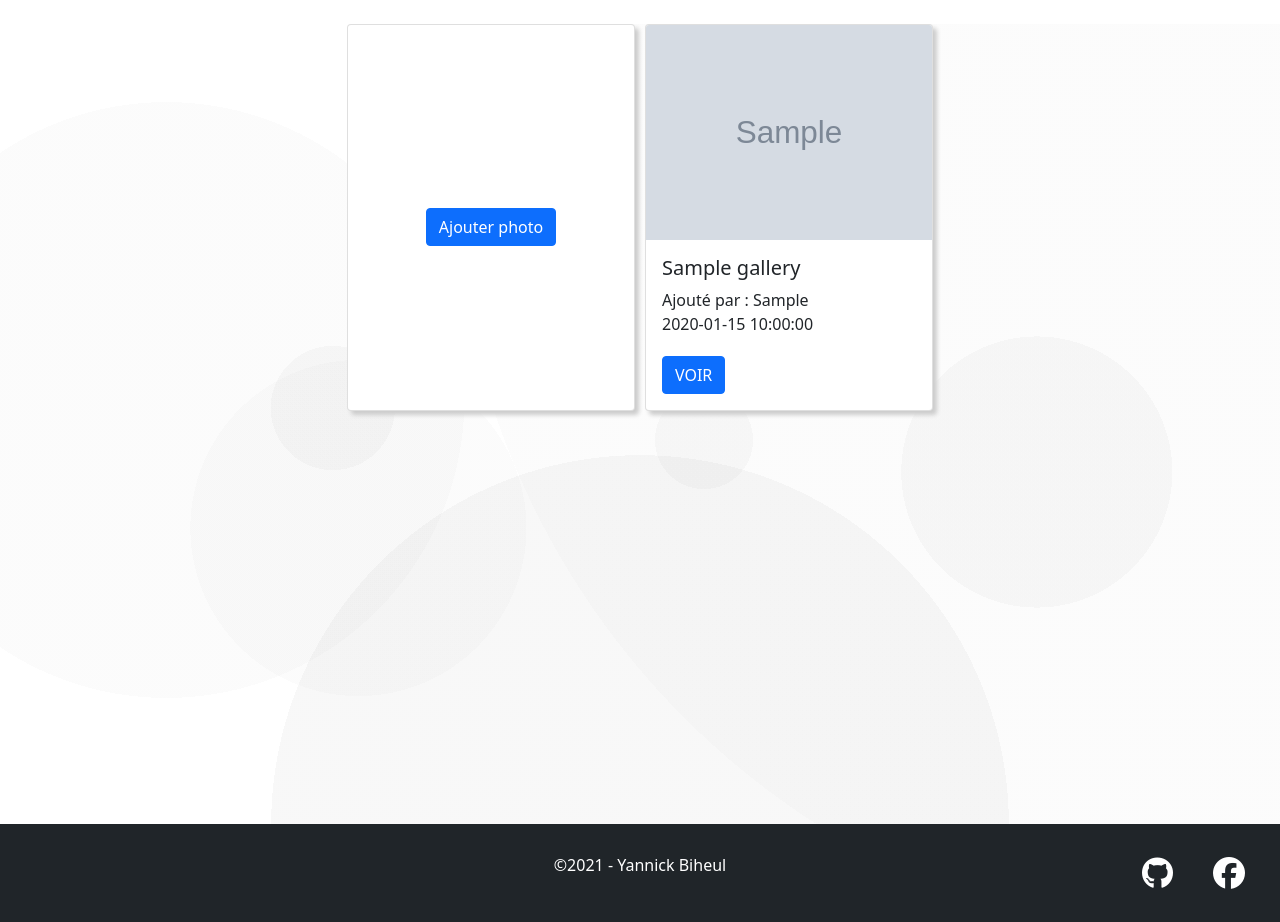
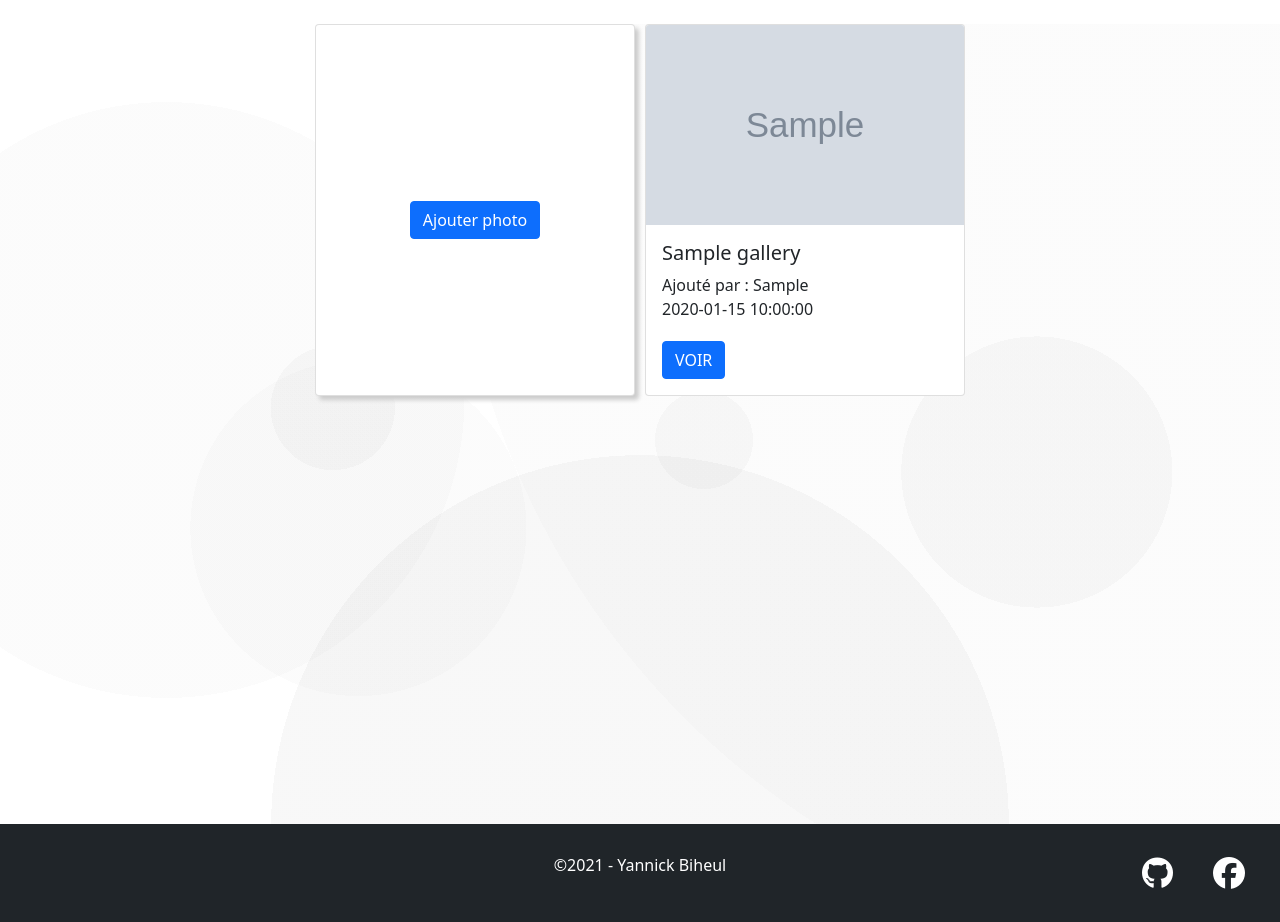
Before and after one commit to yannickbiheul/blog_v1, a PHP site: template views/viewGallery.php in a window 1280 px wide. Shown: the part 56-978 px from the top of the page. Run offline with PHP 8.4, Linux system fonts and the light colour scheme; the visitor is signed in with stand-in values (Sample User, id 1); tables that the repository leaves empty or names only in its code hold one stand-in row (values such as "Sample post"); the template is opened without the code that fills it: most values are stand-ins (such as "Sample title", 1, 10 or a date in 2020); grey boxes marked "Sample" are stand-in pictures; some libraries are stand-ins or nearby versions.

Commit message:
Modif views gallery et photo

```diff
--- a/views/viewGallery.php
+++ b/views/viewGallery.php
@@ -3,13 +3,13 @@ ob_start();
 $title = 'Deskad | Gallery';
 ?>
 
-<div class="container-fluid" id="gallery" style="margin-top:80px;">
+<div class="container-fluid" id="gallery" style="margin:80px 0;">
 
 <div class="row d-flex justify-content-center">
 
     <div class="col col-lg-12 d-flex justify-content-center flex-wrap" style="gap:10px;">
 
-        <div class="card" style="width: 18rem;box-shadow: 4px 4px 4px #ccc;">
+        <div class="card" style="width: 20rem;box-shadow: 4px 4px 4px #ccc;">
             <div class="card-body d-flex justify-content-center align-items-center">
                 <?php if (isset($_SESSION['pseudo'])) {?>
                 <a href="index.php?action=formGallery" class="btn btn-primary">Ajouter photo</a>
@@ -20,16 +20,18 @@ $title = 'Deskad | Gallery';
         </div>
 
         <?php foreach ($galleries as $gallery) {?>
-        <div class="card" style="width: 18rem;box-shadow: 4px 4px 4px #ccc;">
-            <img src="assets/images/<?= $gallery['gallery_photo'] ?>" class="card-img-top" alt="<?= $gallery['gallery_photo'] ?>">
+        <div class="card" style="width: 20rem;">
+            <img src="assets/images/<?= $gallery['gallery_photo'] ?>" class="card-img-top" alt="assets/images/<?= $gallery['gallery_photo'] ?>" style="height: 200px;">
             <div class="card-body">
                 <h5 class="card-title"><?= $gallery['gallery_title']; ?></h5>
-                <p class="card-text">Ajouté par : <?= $gallery['pseudo_user']; ?> </p>
+                <p class="card-text">Ajouté par : <?= $gallery['pseudo_user']; ?></p>
                 <p class="card-text"><?= $gallery['creation_date_fr']; ?></p>
                 <a href="index.php?action=viewPhoto&params=<?= $gallery['gallery_id']; ?>" class="btn btn-primary">VOIR</a>
             </div>
         </div>
         <?php } ?>
+
+
 
     </div>
 
```
Also changed, not shown: views/viewPhoto.php (+8 -1 lines), assets/images/20191224_111309.jpg (added), assets/images/20200516_151008.jpg (added), assets/images/20200517_150525.jpg (added), assets/images/FB_IMG_1604617431366.jpg (added), 1 other file.
